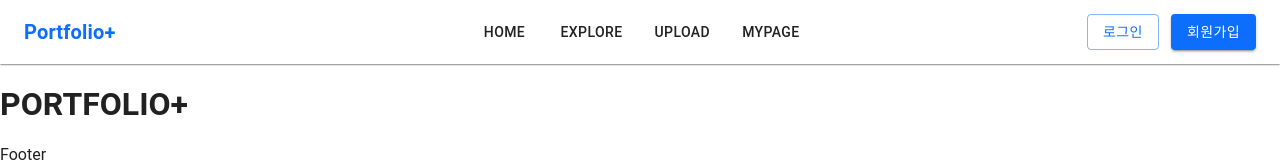
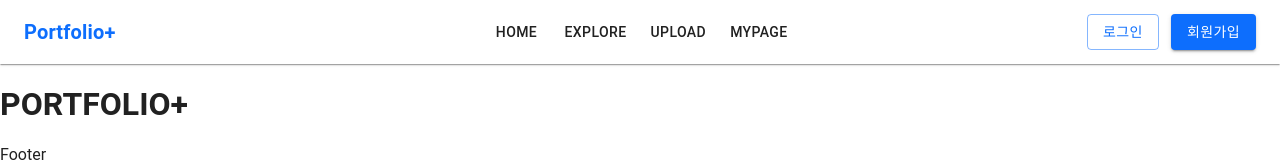
Before and after one commit to raspbsb/EST_FE_13_3rd_Project, a React (Vite) app in the folder app/: page / in a window 1280 px wide. Shown: the top 162 px of the page. Built offline with nearby package versions, Linux system fonts and the light colour scheme.

Commit message:
feat:헤더 수정

```diff
--- a/app/src/components/Header/Header.jsx
+++ b/app/src/components/Header/Header.jsx
@@ -6,16 +6,14 @@ export default function Header() {
     <AppBar position="sticky" color="inherit" elevation={1}>
       <Toolbar
         sx={{
-          display: "flex",
-          alignItems: "center",
           maxWidth: 1920,
           width: "100%",
           mx: "auto",
           px: { xs: 2, md: 3 },
-          position: "relative" /* 중앙 배치의 기준점 */,
+          position: "relative",
         }}
       >
-        {/* 1. 좌측: 로고 */}
+        {/* 1. 좌측: 로고 (primary.main 색상 적용) */}
         <Typography
           variant="h6"
           component={Link}
@@ -29,7 +27,7 @@ export default function Header() {
         <Box
           sx={{
             display: "flex",
-            gap: 2,
+            gap: 1,
             position: "absolute",
             left: "50%",
             transform: "translateX(-50%)",
@@ -49,7 +47,7 @@ export default function Header() {
           </Button>
         </Box>
 
-        {/* 3. 우측: 로그인 / 회원가입 버튼 (marginLeft: 'auto'로 오른쪽 끝 고정) */}
+        {/* 3. 우측: 로그인 / 회원가입 (theme.js 의 primary, secondary 활용) */}
         <Box sx={{ display: "flex", alignItems: "center", gap: 1.5, ml: "auto" }}>
           <Button component={Link} to="/login" variant="outlined" color="primary">
             로그인
```
